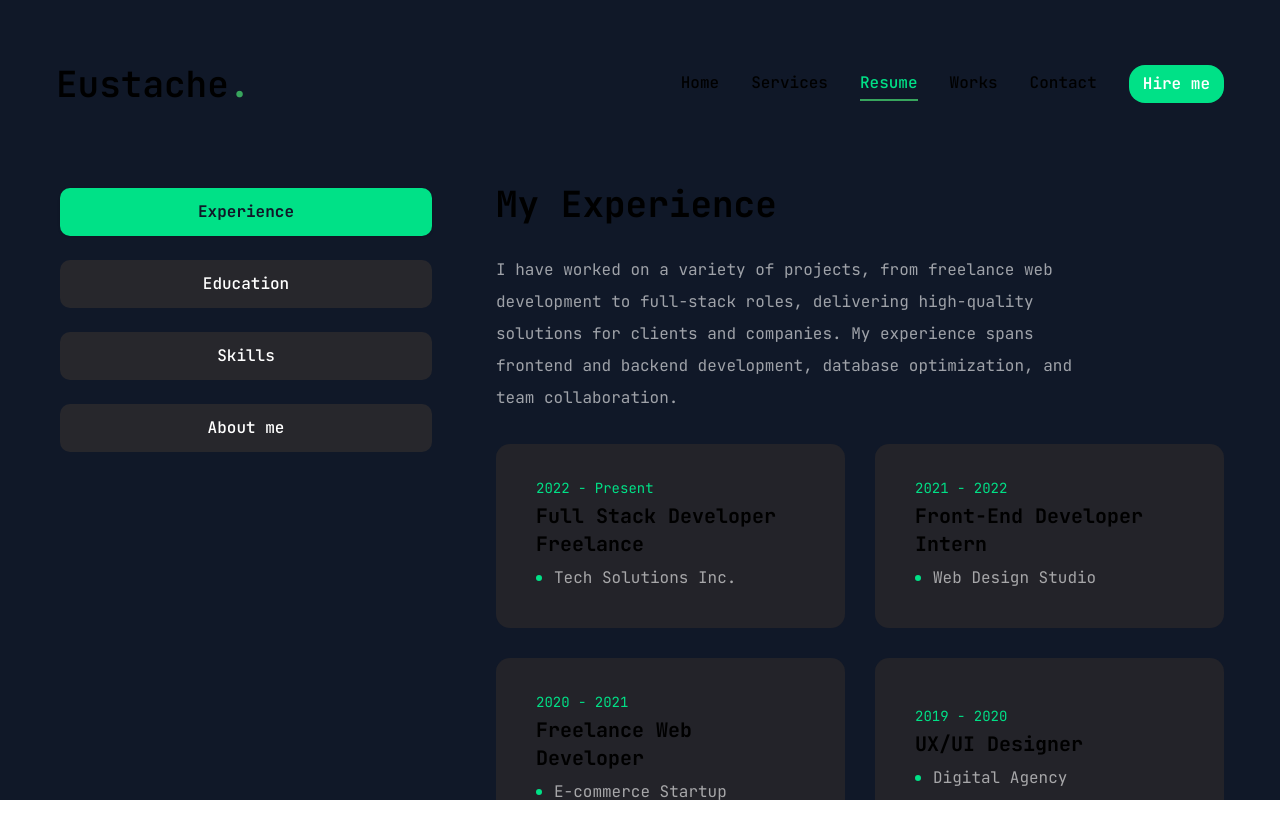
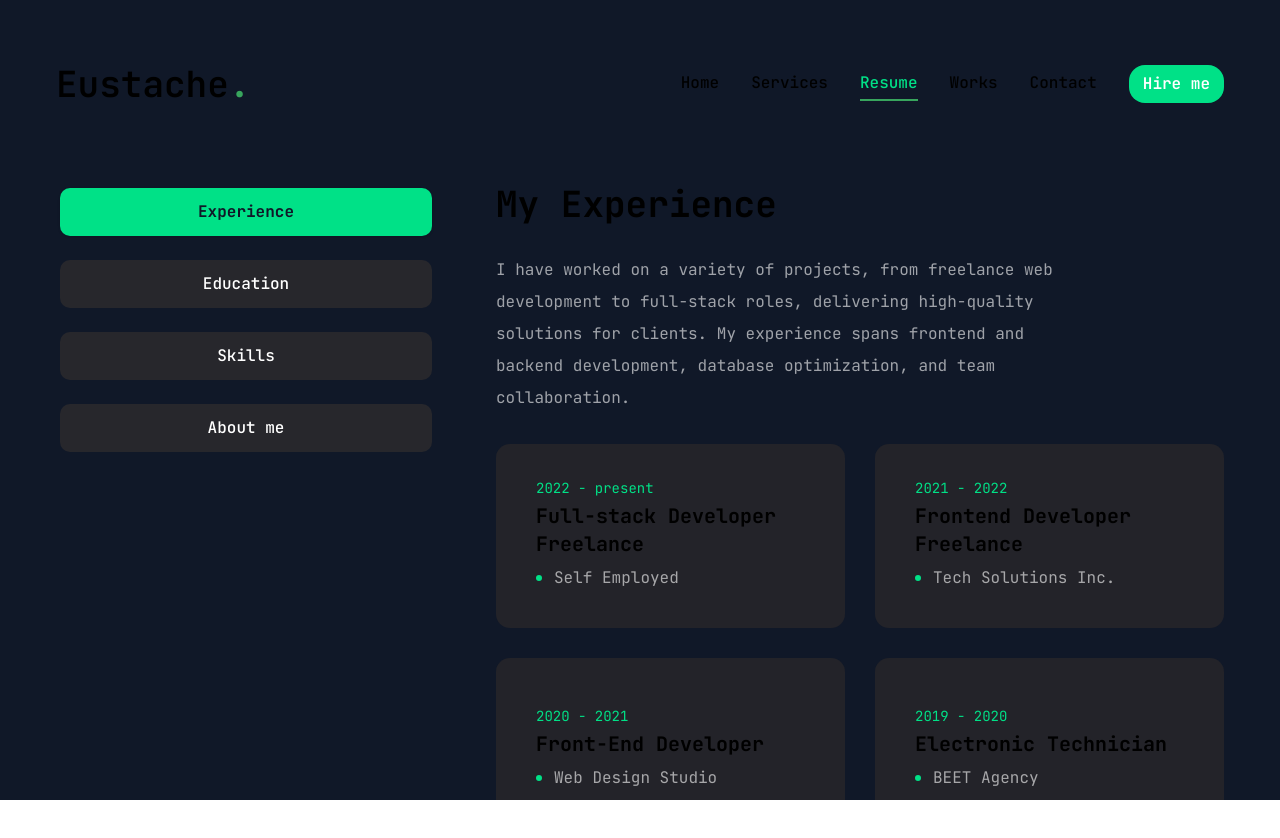
Before and after one commit to Eustachekamala/Portfolio-eustache, a Next.js app: page /resume in a window 1280 px wide. Shown: the top 838 px of the page. Built offline with nearby package versions, Linux system fonts and the light colour scheme.

Commit message:
done with the features of downloading cv

```diff
--- a/app/contact/page.jsx
+++ b/app/contact/page.jsx
@@ -105,7 +105,7 @@ const Contact = () => {
         <div className="flex flex-col xl:flex-row gap-[30px]">
           {/**form */}
           <div className="xl:w-[54%] order-2 xl:order-none">
-            <form onSubmit={handleSubmit} className="flex flex-col gap-6 p-8 bg-[#27272c] rounded-lg">
+            <form onSubmit={handleSubmit} className="flex flex-col gap-4 p-8 bg-[#27272c] rounded-lg">
               <h3 className="text-4xl text-accent-500">Let's work together</h3>
               <p className="text-white/60">
                 Have a project in mind or need a custom solution? Let’s collaborate to bring your ideas to life. Fill out the form below, and I’ll get back to you as soon as possible!
--- a/app/resume/page.jsx
+++ b/app/resume/page.jsx
@@ -41,7 +41,7 @@ import { motion } from "framer-motion";
 const about = {
   title: "About me",
   description:
-    "I am a passionate and detail-oriented software engineer with expertise in full-stack development, specializing in Python (Flask, Django) and JavaScript (React, Node.js). With over 4 years of experience, I thrive on solving complex problems and delivering scalable, user-centric solutions. I am fluent in English, French, and Swahili, and I am always eager to learn and adapt to new technologies.",
+    "I am a passionate and detail-oriented software engineer with expertise in full-stack development, specializing in Python (Flask, Django) and JavaScript (React, Node.js). With over 2 years of experience, I thrive on solving complex problems and delivering scalable, user-centric solutions. I am fluent in English, French, and Swahili, and I am always eager to learn and adapt to new technologies.",
   info: [
     {
       fieldName: "Name",
@@ -53,7 +53,7 @@ const about = {
     },
     {
       fieldName: "Experience",
-      fieldValue: "4+ Years",
+      fieldValue: "2+ Years",
     },
     {
       fieldName: "Nationality",
@@ -79,26 +79,26 @@ const experience = {
   icon: "/assets/resume/badge.svg",
   title: "My Experience",
   description:
-    "I have worked on a variety of projects, from freelance web development to full-stack roles, delivering high-quality solutions for clients and companies. My experience spans frontend and backend development, database optimization, and team collaboration.",
+    "I have worked on a variety of projects, from freelance web development to full-stack roles, delivering high-quality solutions for clients. My experience spans frontend and backend development, database optimization, and team collaboration.",
   items: [
     {
+      company: "Self Employed",
+      position: "Full-stack Developer Freelance",
+      duration: "2022 - present",
+    },
+    {
       company: "Tech Solutions Inc.",
-      position: "Full Stack Developer Freelance",
-      duration: "2022 - Present",
+      position: "Frontend Developer Freelance",
+      duration: "2021 - 2022",
     },
     {
       company: "Web Design Studio",
-      position: "Front-End Developer Intern",
-      duration: "2021 - 2022",
-    },
-    {
-      company: "E-commerce Startup",
-      position: "Freelance Web Developer",
+      position: "Front-End Developer",
       duration: "2020 - 2021",
     },
     {
-      company: "Digital Agency",
-      position: "UX/UI Designer",
+      company: "BEET Agency",
+      position: "Electronic Technician",
       duration: "2019 - 2020",
     },
   ],
--- a/app/work/page.jsx
+++ b/app/work/page.jsx
@@ -73,7 +73,7 @@ const Works = () => {
               </div>
 
               {/** Project category */}
-              <h2 className="text-[42px] font-bold leading-none text-white group-hover:text-accent-500 transition-all duration-500 capitalize">
+              <h2 className="xl:text-[42px] text-3xl font-bold leading-none text-white group-hover:text-accent-500 transition-all duration-500 capitalize">
                 {project.category} project
               </h2>
 
@@ -145,12 +145,12 @@ const Works = () => {
                     <div className="absolute top-0 bottom-0 w-full h-full bg-black/10 z-10"></div>
 
                     {/** image*/}
-                    <div className="relative w-full h-full">
+                    <div className="relative w-full pt-[56.25%] overflow-hidden">
                         <Image
                           src={project.image}
                           alt={project.title}
                           fill
-                        className="object-contain"
+                          className="absolute top-0 left-0 w-full h-full object-cover"
                         />
                       </div>
                     </div>
--- a/components/Stats.jsx
+++ b/components/Stats.jsx
@@ -4,7 +4,7 @@ import CountUp from "react-countup"
 
 const stats = [
     {
-        num : 4,
+        num : 2,
         text : "Years of experience",
     },
     {
@@ -12,11 +12,11 @@ const stats = [
         text : "Projects completed",
     },
     {
-        num : 8,
+        num : 20,
         text : "Technologies mastered",
     },
     {
-        num : 1250,
+        num : 881,
         text : "Code commits",
     },
 ]
```
Also changed, not shown: 1 other file (tests, documents, lock files or other folders). Lines whose indentation alone changed are shown as unchanged.
